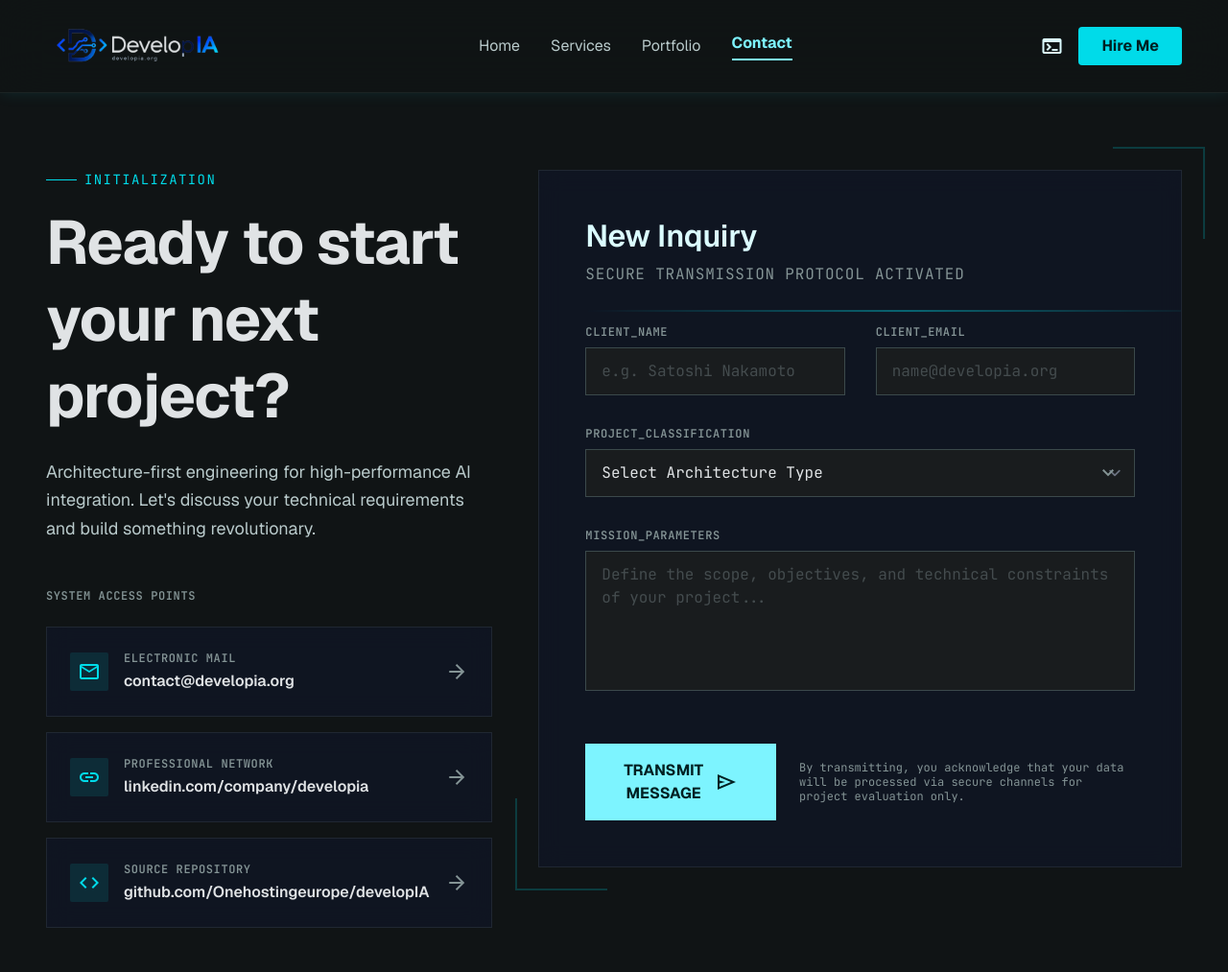
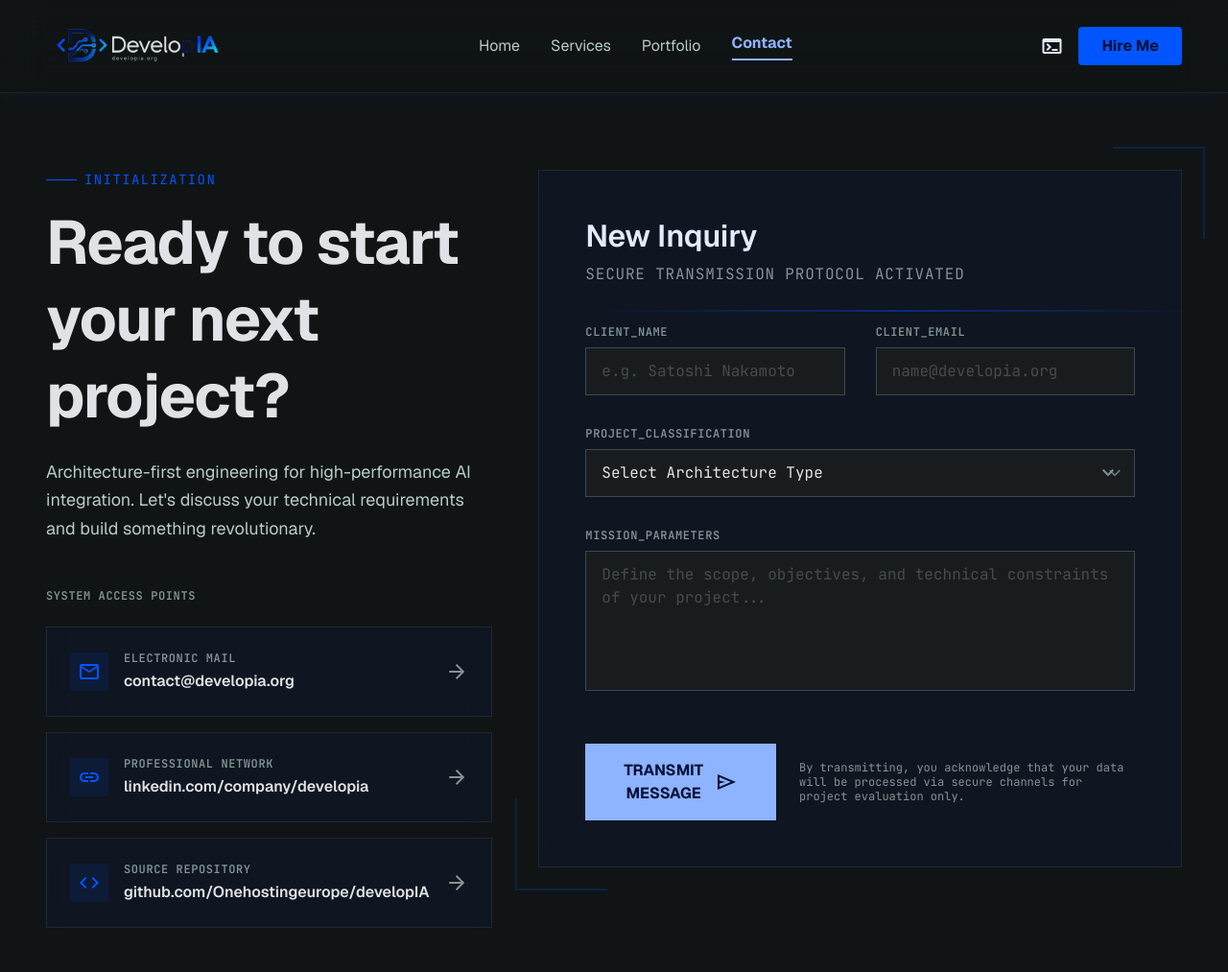
Before and after one commit to Onehostingeurope/developIA, a PHP site: page /contact/ in a window 1280 px wide. Shown: the top 1013 px of the page at 96% size. Run offline with PHP 8.4, Linux system fonts and the light colour scheme; style sheets or scripts are compiled from the project's sources.

Commit message:
style: align accent highlights with royal electric blue logo across all templates

```diff
--- a/contact/index.html
+++ b/contact/index.html
@@ -48,7 +48,7 @@
 </head>
 <body class="bg-background text-on-background font-body-md selection:bg-primary-fixed-dim selection:text-on-primary-fixed antialiased">
     <!-- TopNavBar -->
-    <header class="docked full-width top-0 sticky z-50 bg-background/60 backdrop-blur-xl border-b border-outline-variant/30 shadow-[0_0_15px_rgba(0,219,233,0.1)]">
+    <header class="docked full-width top-0 sticky z-50 bg-background/60 backdrop-blur-xl border-b border-outline-variant/30 shadow-[0_0_15px_rgba(0,85,255,0.1)]">
         <nav class="flex justify-between items-center w-full px-margin-mobile md:px-margin-desktop py-4 max-w-container-max mx-auto">
             <a href="/" class="flex items-center gap-2">
                 <img src="/logo.png" alt="DEVELOPIA Logo" class="h-12 md:h-16 w-auto object-contain" />
@@ -61,7 +61,7 @@
             </div>
             <div class="flex items-center gap-4">
                 <span class="material-symbols-outlined text-primary cursor-pointer active:scale-95 transition-transform" data-icon="terminal">terminal</span>
-                <a href="/contact/" class="hidden md:flex items-center gap-2 px-6 py-2 bg-primary-fixed-dim text-on-primary-fixed font-bold rounded-lg hover:shadow-[0_0_15px_rgba(0,219,233,0.4)] transition-all active:scale-95 text-center">
+                <a href="/contact/" class="hidden md:flex items-center gap-2 px-6 py-2 bg-primary-fixed-dim text-on-primary-fixed font-bold rounded-lg hover:shadow-[0_0_15px_rgba(0,85,255,0.4)] transition-all active:scale-95 text-center">
                     Hire Me
                 </a>
                 <button id="mobile-menu-btn" class="md:hidden text-primary">
@@ -76,7 +76,7 @@
             <a class="font-display text-body-md text-on-surface-variant font-medium hover:text-primary transition-colors" href="/services/">Services</a>
             <a class="font-display text-body-md text-on-surface-variant font-medium hover:text-primary transition-colors" href="/#portfolio">Portfolio</a>
             <a class="font-display text-body-md text-primary-fixed font-bold" href="/contact/">Contact</a>
-            <a class="bg-primary-fixed text-on-primary-fixed py-3 text-center font-display text-body-md font-bold rounded hover:shadow-[0_0_10px_#00dbe9]" href="/contact/">Hire Me</a>
+            <a class="bg-primary-fixed text-on-primary-fixed py-3 text-center font-display text-body-md font-bold rounded hover:shadow-[0_0_10px_#0055ff]" href="/contact/">Hire Me</a>
         </div>
     </header>
 
@@ -193,7 +193,7 @@
                         </div>
 
                         <div class="flex flex-col md:flex-row items-center gap-6 pt-4">
-                            <button class="w-full md:w-auto px-10 py-4 bg-primary-fixed text-on-primary-fixed font-bold flex items-center justify-center gap-3 hover:shadow-[0_0_20px_rgba(0,219,233,0.5)] transition-all group active:scale-95" type="submit">
+                            <button class="w-full md:w-auto px-10 py-4 bg-primary-fixed text-on-primary-fixed font-bold flex items-center justify-center gap-3 hover:shadow-[0_0_20px_rgba(0,85,255,0.5)] transition-all group active:scale-95" type="submit">
                                 TRANSMIT MESSAGE
                                 <span class="material-symbols-outlined group-hover:translate-x-1 transition-transform">send</span>
                             </button>
--- a/style.css
+++ b/style.css
@@ -22,7 +22,7 @@
   left: 0;
   width: 100%;
   height: 100%;
-  background: radial-gradient(800px circle at var(--mouse-x, 0) var(--mouse-y, 0), rgba(0, 219, 233, 0.08), transparent 40%);
+  background: radial-gradient(800px circle at var(--mouse-x, 0) var(--mouse-y, 0), rgba(0, 85, 255, 0.08), transparent 40%);
   z-index: 1;
   pointer-events: none;
   transition: opacity 0.5s ease;
@@ -34,18 +34,18 @@
 }
 
 .glow-cyan {
-  box-shadow: 0 0 15px rgba(0, 219, 233, 0.15);
+  box-shadow: 0 0 15px rgba(0, 85, 255, 0.15);
 }
 
 .hover-glow-cyan:hover {
-  box-shadow: 0 0 20px rgba(0, 219, 233, 0.4);
+  box-shadow: 0 0 20px rgba(0, 85, 255, 0.4);
 }
 
 .scanner-line {
   position: absolute;
   width: 100%;
   height: 2px;
-  background: linear-gradient(90deg, transparent, #00dbe9, transparent);
+  background: linear-gradient(90deg, transparent, #0055ff, transparent);
   animation: scan 3s linear infinite;
   z-index: 2;
 }
@@ -63,15 +63,15 @@
 }
 
 .glow-hover:hover {
-  box-shadow: 0 0 15px rgba(0, 219, 233, 0.3);
-  border-color: #00dbe9;
+  box-shadow: 0 0 15px rgba(0, 85, 255, 0.3);
+  border-color: #0055ff;
 }
 
 .scanline {
   position: absolute;
   width: 100%;
   height: 2px;
-  background: linear-gradient(90deg, transparent, #00dbe9, transparent);
+  background: linear-gradient(90deg, transparent, #0055ff, transparent);
   animation: scan 4s linear infinite;
   opacity: 0.5;
   z-index: 2;
@@ -92,7 +92,7 @@
   left: 0;
   width: 100%;
   height: 100%;
-  background: radial-gradient(800px circle at var(--mouse-x, 0) var(--mouse-y, 0), rgba(0, 219, 233, 0.08), transparent 40%);
+  background: radial-gradient(800px circle at var(--mouse-x, 0) var(--mouse-y, 0), rgba(0, 85, 255, 0.08), transparent 40%);
   z-index: 1;
   pointer-events: none;
   transition: opacity 0.5s ease;
--- a/tailwind.config.cjs
+++ b/tailwind.config.cjs
@@ -10,16 +10,16 @@
   theme: {
     extend: {
       colors: {
-        "primary": "#dbfcff",
+        "primary": "#e3ebff",
         "outline-variant": "#3b494b",
         "secondary": "#c2c6db",
         "tertiary-fixed": "#d3e4fe",
         "background": "#101415",
         "on-background": "#e0e3e5",
-        "primary-fixed": "#7df4ff",
+        "primary-fixed": "#8eb3ff",
         "surface-container-highest": "#323537",
         "on-error-container": "#ffdad6",
-        "on-primary-fixed-variant": "#004f54",
+        "on-primary-fixed-variant": "#002c7d",
         "tertiary-fixed-dim": "#b7c8e1",
         "surface-dim": "#101415",
         "on-secondary": "#2b3040",
@@ -28,14 +28,14 @@
         "surface": "#101415",
         "secondary-container": "#414658",
         "on-secondary-container": "#b0b4c9",
-        "on-primary-fixed": "#002022",
+        "on-primary-fixed": "#00113a",
         "secondary-fixed": "#dee1f7",
         "surface-variant": "#323537",
-        "primary-fixed-dim": "#00dbe9",
+        "primary-fixed-dim": "#0055ff",
         "on-secondary-fixed": "#161b2b",
-        "surface-tint": "#00dbe9",
+        "surface-tint": "#0055ff",
         "error-container": "#93000a",
-        "on-primary-container": "#006970",
+        "on-primary-container": "#0037b3",
         "on-surface-variant": "#b9cacb",
         "on-tertiary": "#213145",
         "surface-container-lowest": "#0b0f10",
@@ -47,16 +47,16 @@
         "surface-container-high": "#272a2c",
         "on-secondary-fixed-variant": "#414658",
         "surface-container": "#1d2022",
-        "inverse-primary": "#006970",
+        "inverse-primary": "#0037b3",
         "on-tertiary-fixed-variant": "#38485d",
-        "on-primary": "#00363a",
+        "on-primary": "#001a5e",
         "error": "#ffb4ab",
         "on-tertiary-container": "#506076",
         "inverse-surface": "#e0e3e5",
         "on-error": "#690005",
         "inverse-on-surface": "#2d3133",
         "tertiary": "#f3f6ff",
-        "primary-container": "#00f0ff"
+        "primary-container": "#0055ff"
       },
       borderRadius: {
         "DEFAULT": "0.125rem",
```
Also changed, not shown: index.html (+4 -4 lines), services/index.html (+5 -5 lines).
